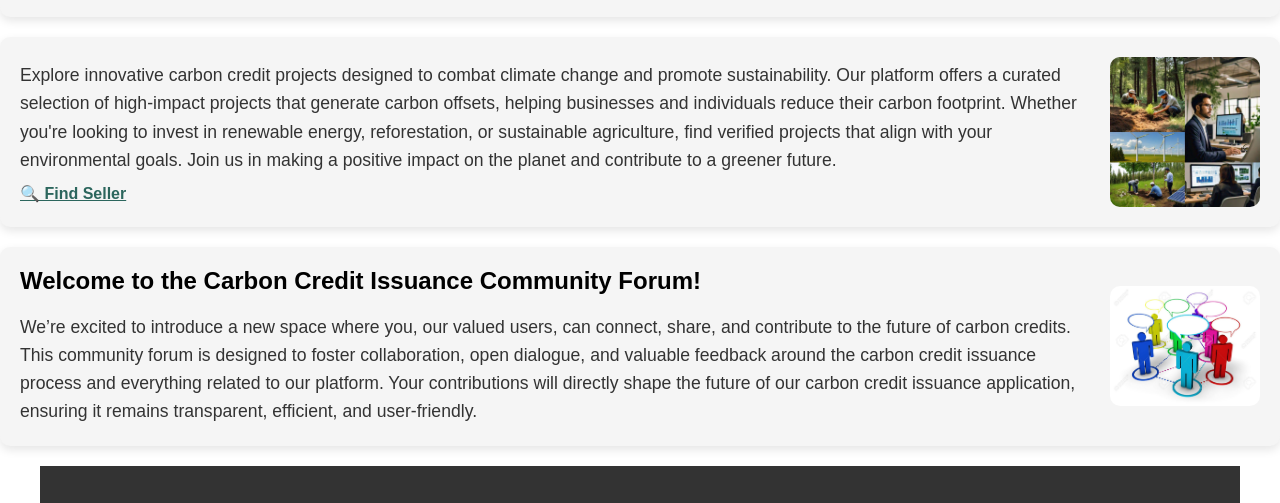
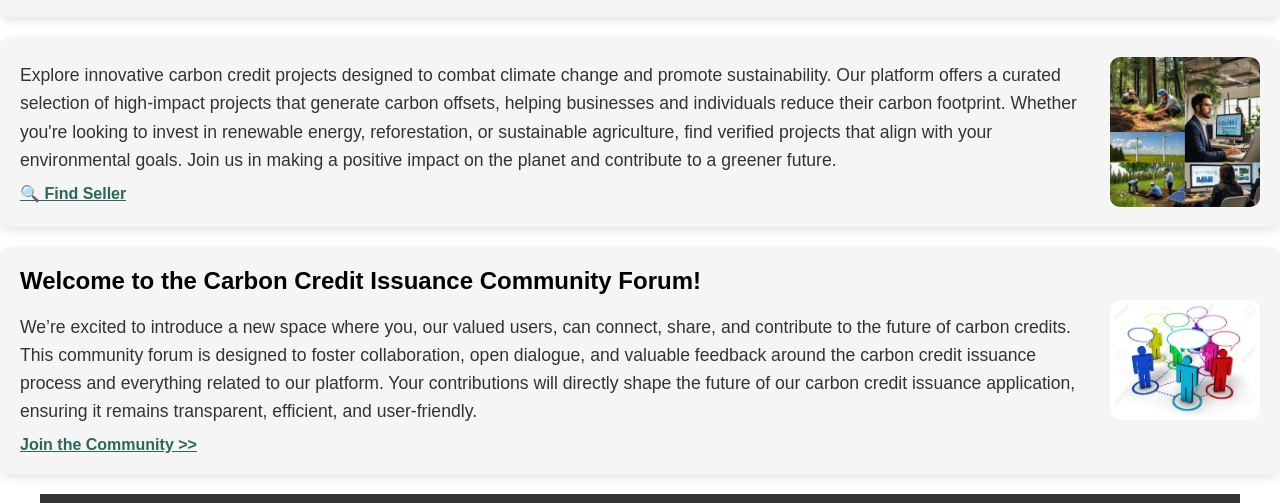
Before and after one commit to madlopatalent/Group-14, a plain HTML site: page index.html in a window 1280 px wide. Shown: the part 509-1012 px from the top of the page. Drawn offline with Linux system fonts and the light colour scheme; sample sign-in values are in the browser's storage.

Commit message:
Update index.html

```diff
--- a/index.html
+++ b/index.html
@@ -74,6 +74,7 @@
             <br/>
 <p>
     We’re excited to introduce a new space where you, our valued users, can connect, share, and contribute to the future of carbon credits. This community forum is designed to foster collaboration, open dialogue, and valuable feedback around the carbon credit issuance process and everything related to our platform. Your contributions will directly shape the future of our carbon credit issuance application, ensuring it remains transparent, efficient, and user-friendly.</p>
+        <a href="" class="btn">Join the Community >></a>
         </div>
         <img src="images/forum4.jpg" alt="community forum">
     </div>
```
